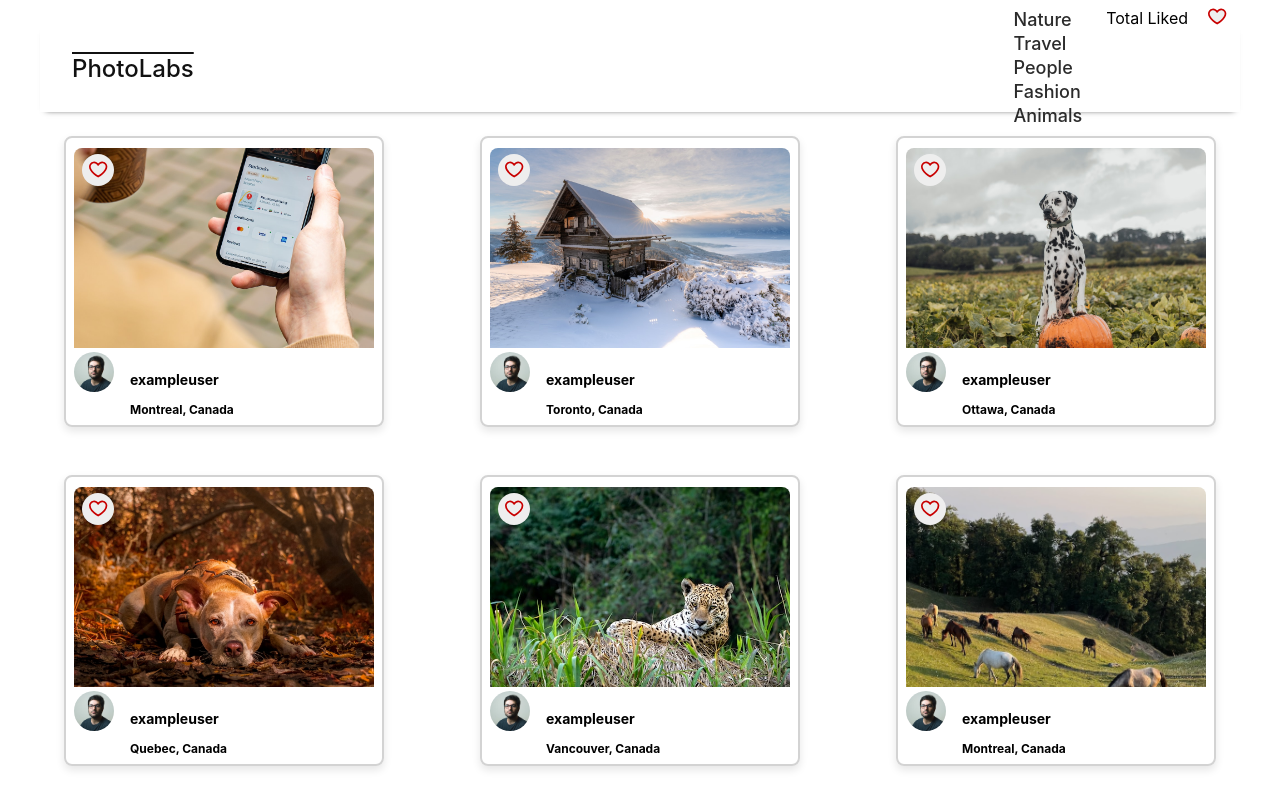
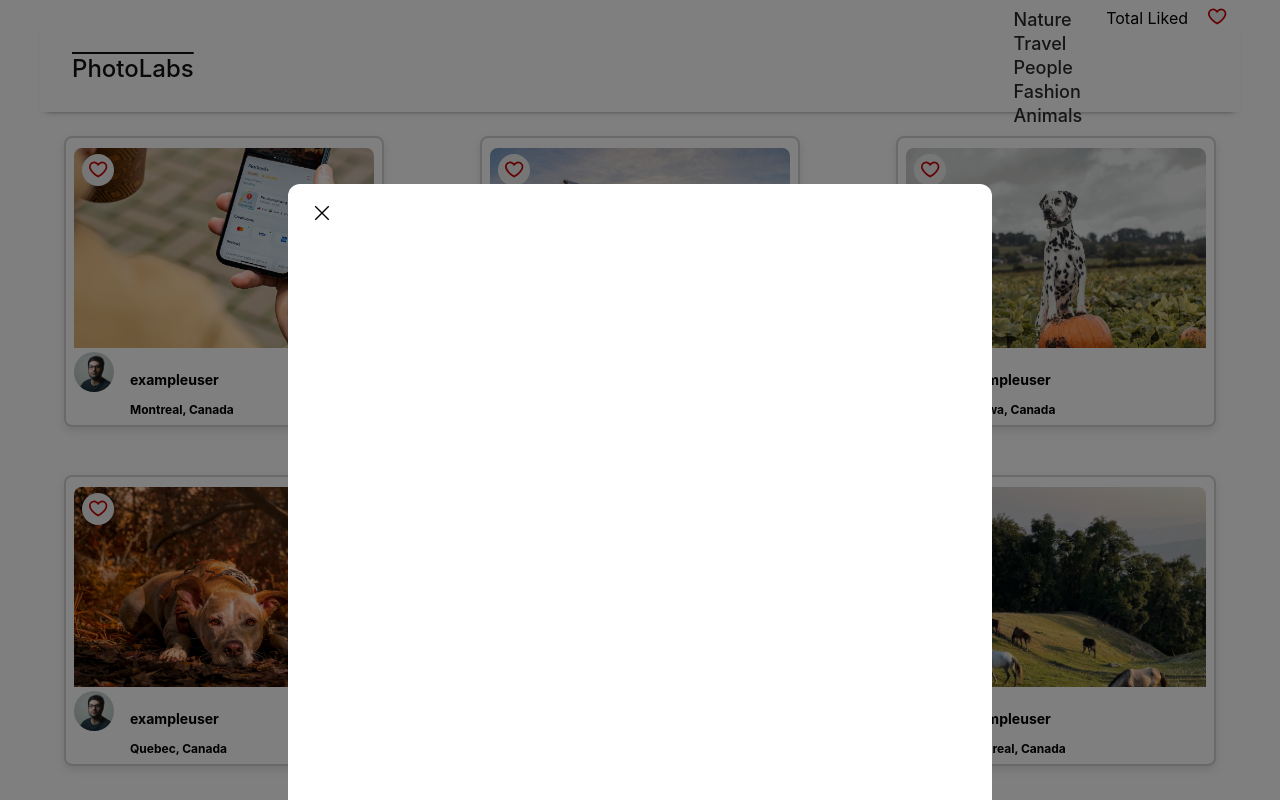
Before and after one commit to rhuynh17/Photo-Labs, a React (Create React App) app in the folder frontend/: page / in a window 1280 px wide. Shown: the top 800 px of the page. Built offline with nearby package versions, Linux system fonts and the light colour scheme.

Commit message:
add: photo modals

```diff
--- a/frontend/src/App.jsx
+++ b/frontend/src/App.jsx
@@ -4,9 +4,11 @@ import { FavouritePhotosProvider } from './components/FavouritePhotosContext';
 import './App.scss';
 import photos from './mocks/photos';
 import topics from './mocks/topics';
+import PhotoDetailsModal from './routes/PhotoDetailsModal';
 
 const App = () => {
   const [favouritePhotos, setFavouritePhotos] = useState([]);
+  const [isModalOpen, setIsModalOpen] = useState(false);
 
   const toggleFavourite = (photoId) => {
     if (favouritePhotos.includes(photoId)) {
@@ -16,11 +18,20 @@ const App = () => {
     }
   };
 
+  const handleOpenModal = () => {
+    setIsModalOpen(true);
+  };
+
+  const handleCloseModal = () => {
+    setIsModalOpen(false);
+  };
+
   return (
     <div className="App">
       <FavouritePhotosProvider>
         <HomeRoute topics={topics} photos={photos} toggleFavourite={toggleFavourite} favouritePhotos={favouritePhotos} />
       </FavouritePhotosProvider>
+      <PhotoDetailsModal isOpen={isModalOpen} onClose={handleCloseModal} />
     </div>
   );
 };
--- /dev/null
+++ b/frontend/src/components/PhotoDetailsModal.jsx
@@ -0,0 +1,16 @@
+import React from 'react';
+import '../styles/PhotoDetailsModal.scss';
+
+const PhotoDetailsModal = ({ isOpen, onClose }) => {
+  if (!isOpen) return null;
+
+  return (
+    <div className="photo-details-modal-overlay">
+      <div className="photo-details-modal">
+        {/*placeholder*/}
+      </div>
+    </div>
+  );
+};
+
+export default PhotoDetailsModal;
```
